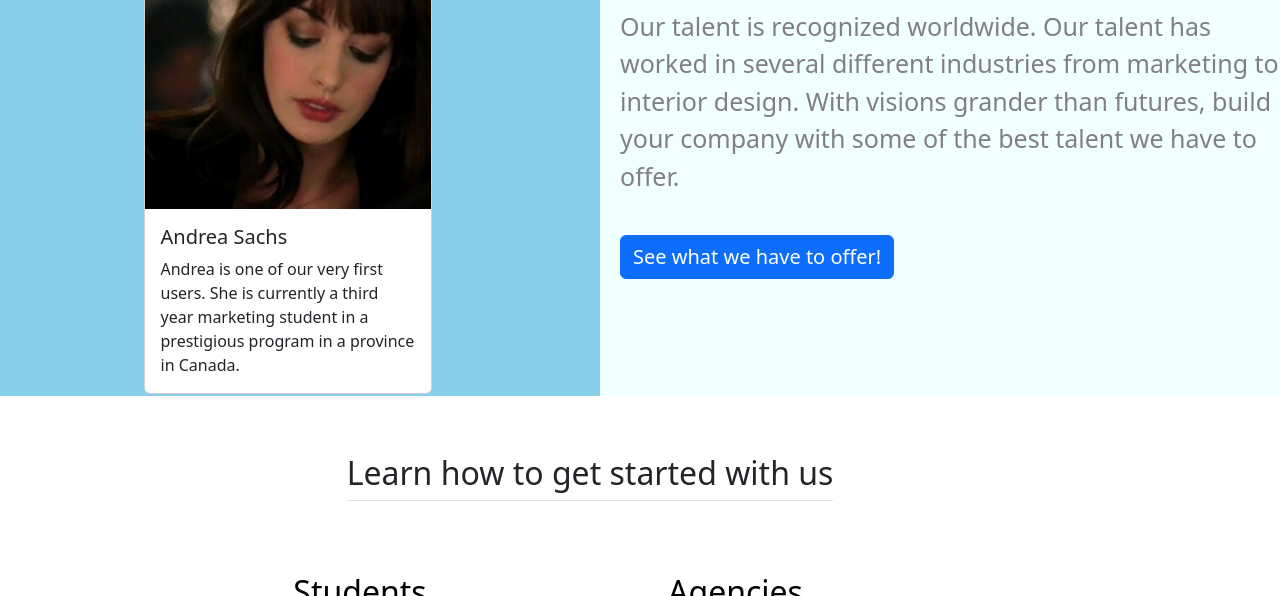
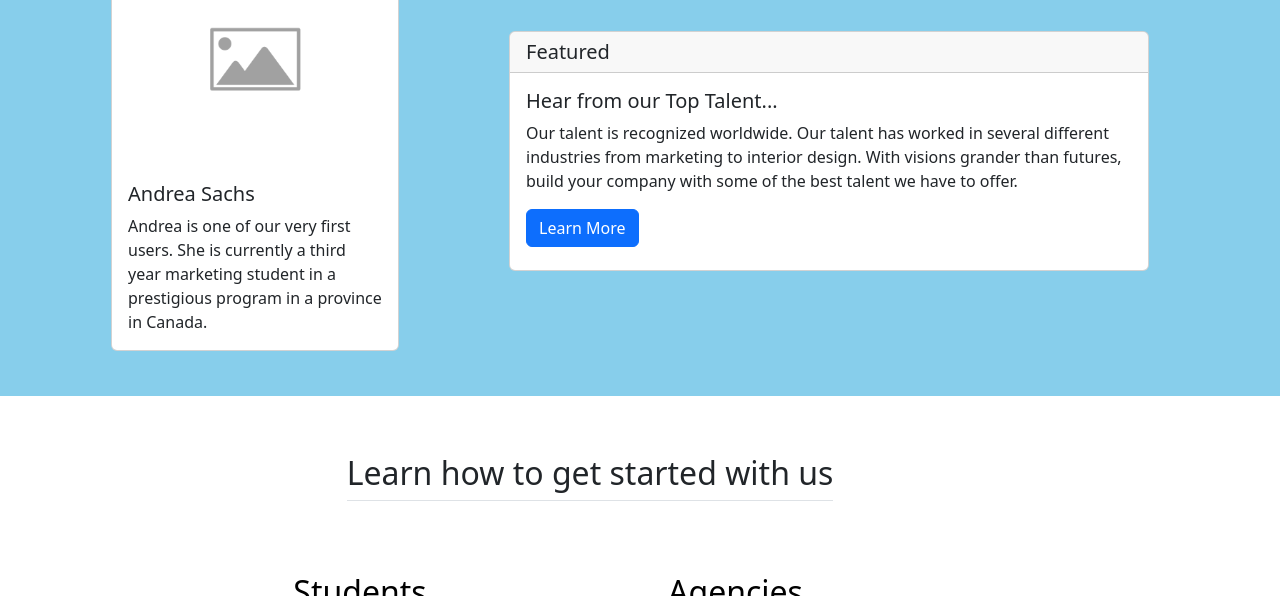
Before and after one commit to adityaajay33/PortfolioBase, a plain HTML site: page index.html in a window 1280 px wide. Shown: the part 737-1333 px from the top of the page. Drawn offline with nearby package versions, Linux system fonts and the light colour scheme.

Commit message:
commit 04

```diff
--- a/index.html
+++ b/index.html
@@ -37,19 +37,23 @@
         </div>
         <div class="talent-introduction">
             <div style="background-color: skyblue; display: flex; justify-content: center; align-items: center;">
-                <div class="card" style="width: 18rem; top: 5%;">
-                    <img src="./assets/Andrea_Sachs.jpg" class="card-img-top" alt="Andrea" width="100px">
+                <div class="card" style="width: 18rem; top: 5%; margin: 0px 50px 40px 0px;">
+                    <img src="./assets/placeholder-image.png" class="card-img-top" alt="Andrea" width="100px">
                     <div class="card-body">
                       <h5 class="card-title">Andrea Sachs</h5>
                       <p class="card-text">Andrea is one of our very first users. She is currently a third year marketing student in a prestigious program in a province in Canada.</p>
                     </div>
                 </div>
+                <div class="card" style="width: 40rem; top: 5%; margin: 0px 50px 40px 60px; height: 15rem">
+                  <h5 class="card-header">Featured</h5>
+                  <div class="card-body">
+                    <h5 class="card-title">Hear from our Top Talent...</h5>
+                    <p class="card-text"> Our talent is recognized worldwide. Our talent has worked in several different industries from marketing to interior design. With visions grander than futures, build your company with some of the best talent we have to offer.</p>
+                    <a href="#" class="btn btn-primary">Learn More</a>
+                  </div>
+                </div>
             </div>
-            <div style="background-color: azure;">
-                <p style="font-size: 3rem; font-weight: 400; color: navy; margin: 20px;"> Hear from our Top Talent.</p>
-                <p style="font-size: 25px; font-weight: 100; color: grey; margin: 20px;"> Our talent is recognized worldwide. Our talent has worked in several different industries from marketing to interior design. With visions grander than futures, build your company with some of the best talent we have to offer.</p>
-                <a href='./portfolios.html'><button type="button" class="btn btn-primary" style="margin:40px; font-size: 20px; margin-left: 20px; margin-top: 20px;">See what we have to offer!</button></a>
-            </div>
+
         </div>
     <div>
         <div class="container px-4 py-5" id="featured-3" style="display: flex; justify-content: center; align-items: center; margin: 10px; flex-direction: column;">
--- a/styles.css
+++ b/styles.css
@@ -93,6 +93,6 @@ li{
 }
 .talent-introduction{
     display: grid;
-    grid-template-columns: 600px 710px;
+    grid-template-columns: 1310px;
     grid-template-rows: 500px;
 }
```
